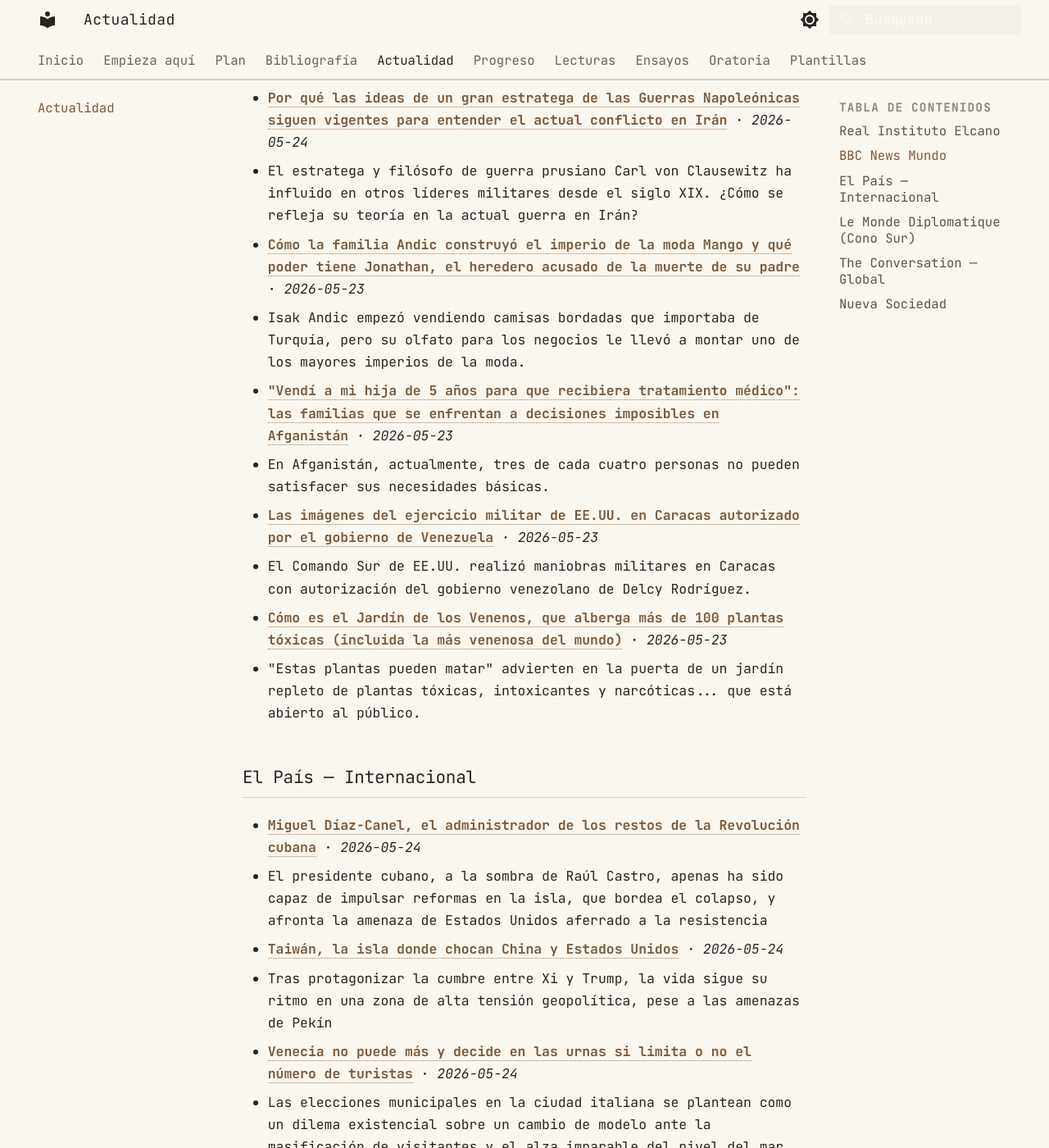
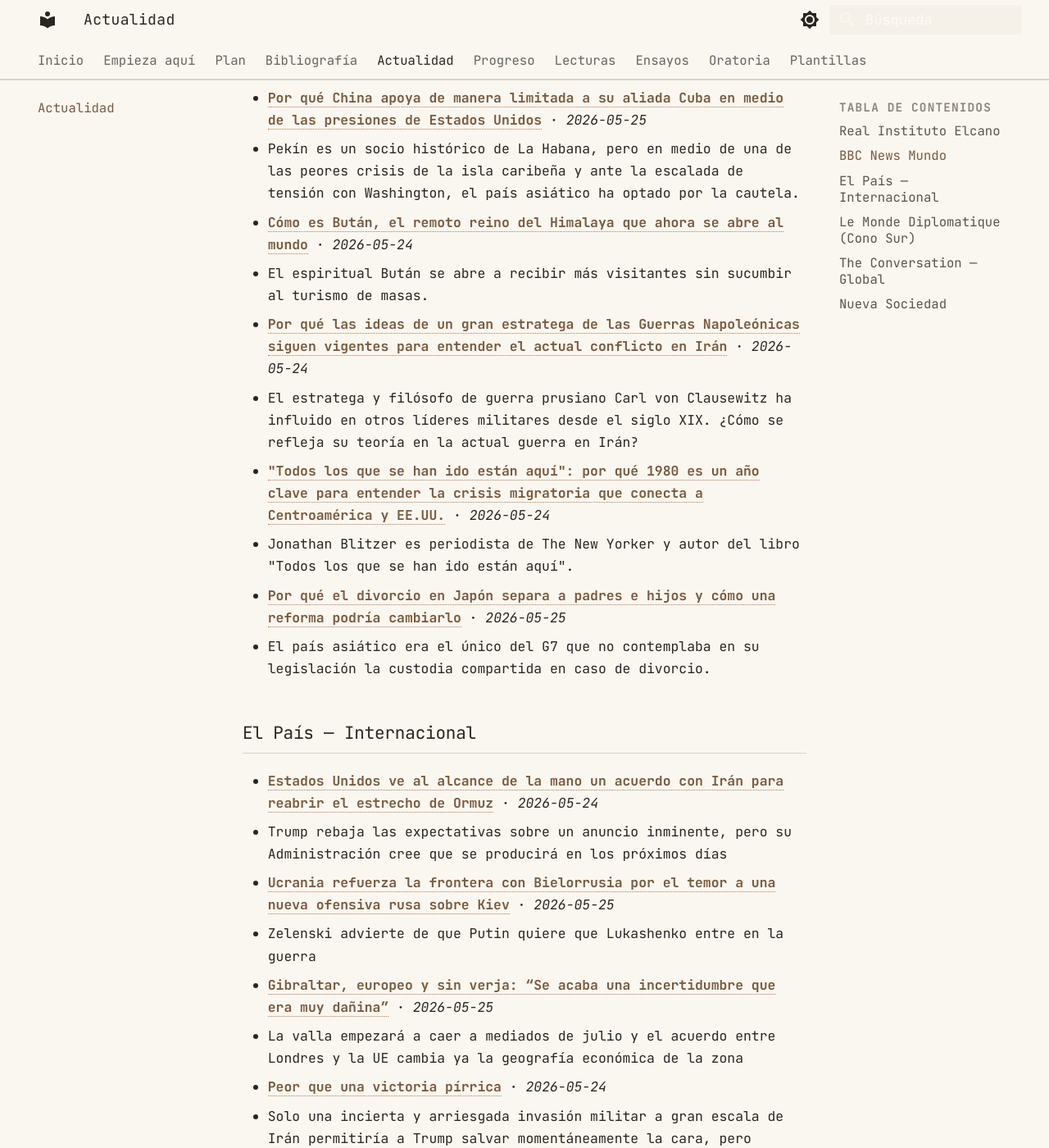
Before and after one commit to MrSpagVi/Curso, an MkDocs documentation site: the page built from docs/actualidad.md, in a window 1280 px wide and 1400 px high, scrolled down 517 px. Shown: the whole window at 82% size. Built offline with MkDocs 1.6.1 and Material for MkDocs 9.7.7, drawn with Linux system fonts in a browser that asks for light colours; some of the changed text lies outside the part shown.

Commit message:
auto: actualidad 2026-05-25

```diff
--- a/docs/actualidad.md
+++ b/docs/actualidad.md
@@ -14,25 +14,25 @@ _Sin datos en esta ejecución. Visitar fuente: [https://www.realinstitutoelcano.
 
 ## BBC News Mundo
 
+- **[Por qué China apoya de manera limitada a su aliada Cuba en medio de las presiones de Estados Unidos](https://www.bbc.com/mundo/articles/cr7pjkkr1z0o?at_medium=RSS&at_campaign=rss)** · *2026-05-25*
+  - Pekín es un socio histórico de La Habana, pero en medio de una de las peores crisis de la isla caribeña y ante la escalada de tensión con Washington, el país asiático ha optado por la cautela.
+- **[Cómo es Bután, el remoto reino del Himalaya que ahora se abre al mundo](https://www.bbc.com/mundo/articles/cj9plrwkm73o?at_medium=RSS&at_campaign=rss)** · *2026-05-24*
+  - El espiritual Bután se abre a recibir más visitantes sin sucumbir al turismo de masas.
 - **[Por qué las ideas de un gran estratega de las Guerras Napoleónicas siguen vigentes para entender el actual conflicto en Irán](https://www.bbc.com/mundo/articles/cn5pl432676o?at_medium=RSS&at_campaign=rss)** · *2026-05-24*
   - El estratega y filósofo de guerra prusiano Carl von Clausewitz ha influido en otros líderes militares desde el siglo XIX. ¿Cómo se refleja su teoría en la actual guerra en Irán?
-- **[Cómo la familia Andic construyó el imperio de la moda Mango y qué poder tiene Jonathan, el heredero acusado de la muerte de su padre](https://www.bbc.com/mundo/articles/cjepny159jjo?at_medium=RSS&at_campaign=rss)** · *2026-05-23*
-  - Isak Andic empezó vendiendo camisas bordadas que importaba de Turquía, pero su olfato para los negocios le llevó a montar uno de los mayores imperios de la moda.
-- **["Vendí a mi hija de 5 años para que recibiera tratamiento médico": las familias que se enfrentan a decisiones imposibles en Afganistán](https://www.bbc.com/mundo/articles/cn4p2z14pewo?at_medium=RSS&at_campaign=rss)** · *2026-05-23*
-  - En Afganistán, actualmente, tres de cada cuatro personas no pueden satisfacer sus necesidades básicas.
-- **[Las imágenes del ejercicio militar de EE.UU. en Caracas autorizado por el gobierno de Venezuela](https://www.bbc.com/mundo/articles/cdep52y97p4o?at_medium=RSS&at_campaign=rss)** · *2026-05-23*
-  - El Comando Sur de EE.UU. realizó maniobras militares en Caracas con autorización del gobierno venezolano de Delcy Rodríguez.
-- **[Cómo es el Jardín de los Venenos, que alberga más de 100 plantas tóxicas (incluida la más venenosa del mundo)](https://www.bbc.com/mundo/articles/c98r3jle31no?at_medium=RSS&at_campaign=rss)** · *2026-05-23*
-  - "Estas plantas pueden matar" advierten en la puerta de un jardín repleto de plantas tóxicas, intoxicantes y narcóticas... que está abierto al público.
+- **["Todos los que se han ido están aquí": por qué 1980 es un año clave para entender la crisis migratoria que conecta a Centroamérica y EE.UU.](https://www.bbc.com/mundo/articles/cq5p8wpv1n1o?at_medium=RSS&at_campaign=rss)** · *2026-05-24*
+  - Jonathan Blitzer es periodista de The New Yorker y autor del libro "Todos los que se han ido están aquí".
+- **[Por qué el divorcio en Japón separa a padres e hijos y cómo una reforma podría cambiarlo](https://www.bbc.com/mundo/articles/cgrpl424pvjo?at_medium=RSS&at_campaign=rss)** · *2026-05-25*
+  - El país asiático era el único del G7 que no contemplaba en su legislación la custodia compartida en caso de divorcio.
 
 ## El País — Internacional
 
-- **[Miguel Díaz-Canel, el administrador de los restos de la Revolución cubana](https://elpais.com/us/2026-05-24/miguel-diaz-canel-el-administrador-de-los-restos-de-la-revolucion-cubana.html)** · *2026-05-24*
-  - El presidente cubano, a la sombra de Raúl Castro, apenas ha sido capaz de impulsar reformas en la isla, que bordea el colapso, y afronta la amenaza de Estados Unidos aferrado a la resistencia
-- **[Taiwán, la isla donde chocan China y Estados Unidos](https://elpais.com/internacional/2026-05-24/taiwan-la-isla-donde-chocan-china-y-estados-unidos.html)** · *2026-05-24*
-  - Tras protagonizar la cumbre entre Xi y Trump, la vida sigue su ritmo en una zona de alta tensión geopolítica, pese a las amenazas de Pekín
-- **[Venecia no puede más y decide en las urnas si limita o no el número de turistas](https://elpais.com/internacional/2026-05-24/venecia-no-puede-mas-y-decide-en-las-urnas-si-limita-o-no-el-numero-de-turistas.html)** · *2026-05-24*
-  - Las elecciones municipales en la ciudad italiana se plantean como un dilema existencial sobre un cambio de modelo ante la masificación de visitantes y el alza imparable del nivel del mar
+- **[Estados Unidos ve al alcance de la mano un acuerdo con Irán para reabrir el estrecho de Ormuz](https://elpais.com/internacional/2026-05-24/ee-uu-ve-al-alcance-de-la-mano-un-acuerdo-con-iran-para-reabrir-el-estrecho-de-ormuz.html)** · *2026-05-24*
+  - Trump rebaja las expectativas sobre un anuncio inminente, pero su Administración cree que se producirá en los próximos días
+- **[Ucrania refuerza la frontera con Bielorrusia por el temor a una nueva ofensiva rusa sobre Kiev](https://elpais.com/internacional/2026-05-25/ucrania-refuerza-la-frontera-con-bielorrusia-por-el-temor-a-una-nueva-ofensiva-rusa-sobre-kiev.html)** · *2026-05-25*
+  - Zelenski advierte de que Putin quiere que Lukashenko entre en la guerra
+- **[Gibraltar, europeo y sin verja: “Se acaba una incertidumbre que era muy dañina”](https://elpais.com/internacional/2026-05-25/gibraltar-europeo-y-sin-verja-se-acaba-una-incertidumbre-que-era-muy-danina.html)** · *2026-05-25*
+  - La valla empezará a caer a mediados de julio y el acuerdo entre Londres y la UE cambia ya la geografía económica de la zona
 - **[Peor que una victoria pírrica](https://elpais.com/internacional/2026-05-24/peor-que-una-victoria-pirrica.html)** · *2026-05-24*
   - Solo una incierta y arriesgada invasión militar a gran escala de Irán permitiría a Trump salvar momentáneamente la cara, pero entonces perdería la economía, a continuación las elecciones y al final quizás la guerra
 - **[Trump, Xi y Putin: la estabilización del triunvirato imperialista](https://elpais.com/internacional/2026-05-24/trump-xi-y-putin-la-estabilizacion-del-triunvirato-imperialista.html)** · *2026-05-24*
@@ -44,16 +44,16 @@ _Sin datos en esta ejecución. Visitar fuente: [https://www.eldiplo.org/feed/](h
 
 ## The Conversation — Global
 
-- **[Iran war is exposing South Africa’s dependency on diesel: what went wrong](https://theconversation.com/iran-war-is-exposing-south-africas-dependency-on-diesel-what-went-wrong-283516)** · *2026-05-24*
-  - Diesel has become South Africa’s shadow infrastructure system by compensating for failures in electricity generation and freight rail.
-- **[Global media networks simplify Ethiopia’s conflicts: insights from 5 years of data](https://theconversation.com/global-media-networks-simplify-ethiopias-conflicts-insights-from-5-years-of-data-282776)** · *2026-05-24*
-  - Global media coverage tends to focus on just one of Ethiopia’s conflicts.
-- **[Mali’s security crisis holds warnings for Nigeria: here’s why](https://theconversation.com/malis-security-crisis-holds-warnings-for-nigeria-heres-why-282180)** · *2026-05-24*
-  - Located in the same Sahel region and threatened by similar jihadist insurgents, Nigeria has some lessons to learn from Mali.
-- **[Ebola outbreak in the DRC: four reasons it will be hard to contain](https://theconversation.com/ebola-outbreak-in-the-drc-four-reasons-it-will-be-hard-to-contain-283621)** · *2026-05-23*
-  - The Ebola outbreak in the DRC has the potential to become huge and of long duration.
-- **[The network watching the world’s oceans is under pressure – just when it’s needed most](https://theconversation.com/the-network-watching-the-worlds-oceans-is-under-pressure-just-when-its-needed-most-283365)** · *2026-05-22*
-  - The Global Ocean Observing System informs weather forecasts and climate projections. But funding pressures could create data gaps leaving the world blind.
+- **[Controversy-ridden NACC chief Paul Brereton quits two years short of his term’s end](https://theconversation.com/controversy-ridden-nacc-chief-paul-brereton-quits-two-years-short-of-his-terms-end-283680)** · *2026-05-25*
+  - The move comes amid an ongoing investigation into Brereton by the NACC Inspector, and a day before he’ll appear at Senate estimates.
+- **[View from The Hill: would a ‘party of independents’ be a contradiction in terms?](https://theconversation.com/view-from-the-hill-would-a-party-of-independents-be-a-contradiction-in-terms-283679)** · *2026-05-25*
+  - The flirtation by some “teals” with the idea of forming a new party is part of the major shakeup underway in our political system.
+- **[Neale Daniher was ferocious and inspirational, whether on the footy field or fighting ‘the Beast’](https://theconversation.com/neale-daniher-was-ferocious-and-inspirational-whether-on-the-footy-field-or-fighting-the-beast-248533)** · *2026-05-25*
+  - Neale Daniher has lost his brave fight against motor neurone disease, but his legacy will live on.
+- **[Nuclear powers are expanding their arsenals instead of disarming. Australia doesn’t have to be complicit in this](https://theconversation.com/nuclear-powers-are-expanding-their-arsenals-instead-of-disarming-australia-doesnt-have-to-be-complicit-in-this-283676)** · *2026-05-25*
+  - A recent conference to review the most comprehensive nuclear weapons treaty fell flat due to ‘aggressive diplomatic’ tactics.
+- **[Many biofuels haven’t panned out. Could algae make the clean diesel and aviation fuel Australia needs?](https://theconversation.com/many-biofuels-havent-panned-out-could-algae-make-the-clean-diesel-and-aviation-fuel-australia-needs-281872)** · *2026-05-25*
+  - Algae species can grow remarkably fast and produce oil able to be turned into diesel or aviation fuel.
 
 ## Nueva Sociedad
 
```
Also changed, not shown: other parts of docs/actualidad.md (+1 -1 lines).
